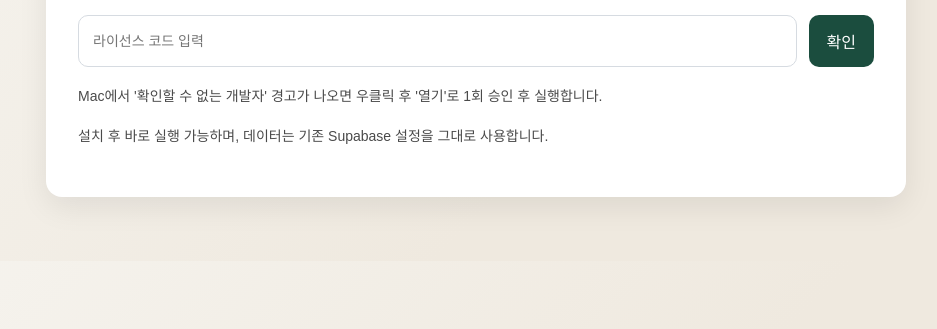
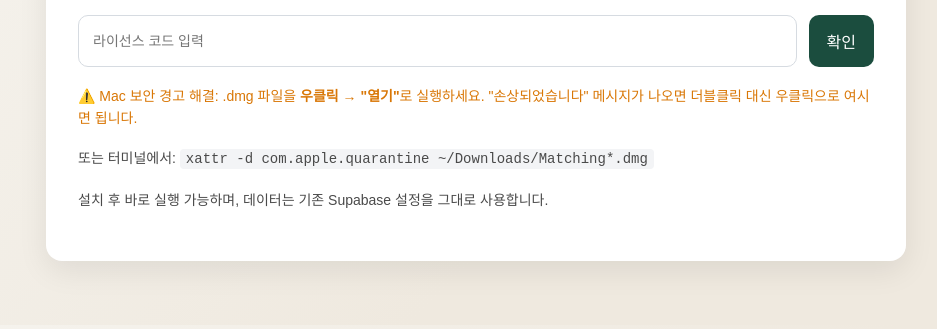
Before and after one commit to happy0077083-hash/matching, a plain HTML site: page index.html in a window 1280 px wide. Shown: the part 161-490 px from the top of the page, without its empty margins (164-1101 px from the left). Drawn offline with Linux system fonts and the light colour scheme.

Commit message:
Update Mac security warning message

```diff
--- a/index.html
+++ b/index.html
@@ -96,8 +96,12 @@
           <button class="button secondary" data-platform="win">Windows 다운로드 (.exe)</button>
         </div>
         <p id="statusMessage" class="note"></p>
+        <p class="note" style="color: #d97706; font-weight: 500;">
+          ⚠️ Mac 보안 경고 해결: .dmg 파일을 <strong>우클릭 → "열기"</strong>로 실행하세요.
+          "손상되었습니다" 메시지가 나오면 더블클릭 대신 우클릭으로 여시면 됩니다.
+        </p>
         <p class="note">
-          Mac에서 '확인할 수 없는 개발자' 경고가 나오면 우클릭 후 '열기'로 1회 승인 후 실행합니다.
+          또는 터미널에서: <code style="background:#f3f4f6;padding:2px 6px;border-radius:4px;">xattr -d com.apple.quarantine ~/Downloads/Matching*.dmg</code>
         </p>
         <p class="note">
           설치 후 바로 실행 가능하며, 데이터는 기존 Supabase 설정을 그대로 사용합니다.
```
